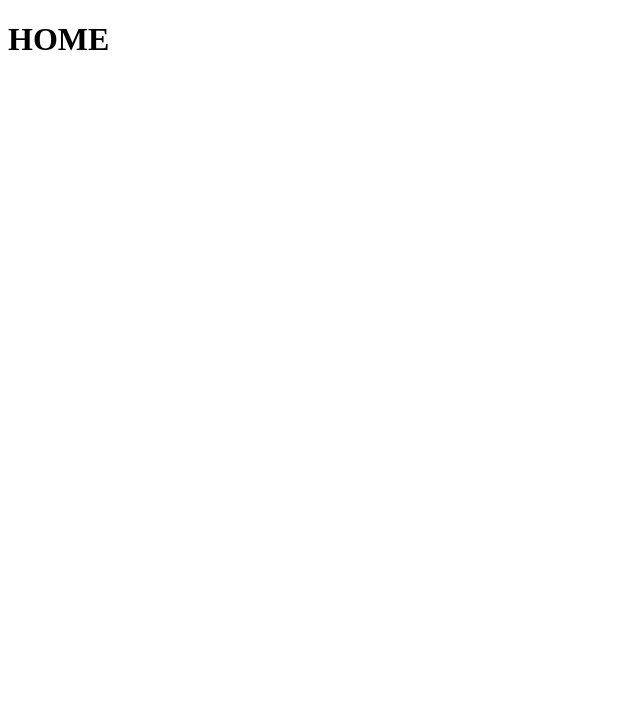
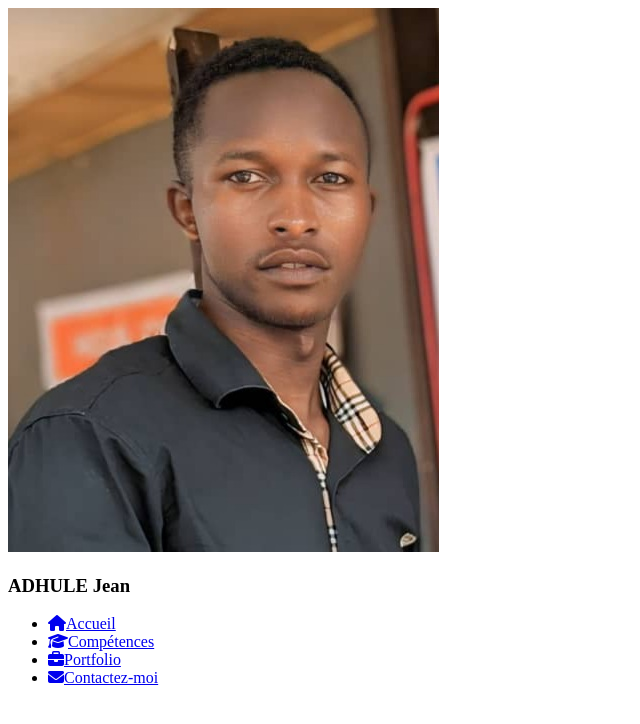
Before and after one commit to ADHULE/react_cv, a React (Create React App) app: page / in a window 1280 px wide. Shown: the top 724 px of the page, without its empty margins (0-640 px from the left). Built offline with nearby package versions, Linux system fonts and the light colour scheme.

Commit message:
ajout des éléments de navigation entre différentes pages

```diff
--- a/public/index.html
+++ b/public/index.html
@@ -1,24 +1,29 @@
 <!DOCTYPE html>
 <html lang="en">
+
 <head>
   <meta charset="utf-8" />
   <!-- <link rel="icon" href="%PUBLIC_URL%/favicon.ico" /> -->
   <meta name="viewport" content="width=device-width, initial-scale=1" />
   <meta name="theme-color" content="#000000" />
-    <meta
-      name="description"
-      content="Web site created using create-react-app"
-    />
+  <meta name="description" content="Web site created using create-react-app" />
   <link rel="apple-touch-icon" href="%PUBLIC_URL%/logo192.png" />
 
   <link rel="manifest" href="%PUBLIC_URL%/manifest.json" />
   <!-- icon de la page -->
   <link rel=" shortcut icon" href="Media/logo.jpg">
   <title>cv système Adhule</title>
+
+  <!-- importation des icons -->
+  <link rel="stylesheet" href="https://cdnjs.cloudflare.com/ajax/libs/font-awesome/6.5.1/css/all.min.css"
+    integrity="sha512-DTOQO9RWCH3ppGqcWaEA1BIZOC6xxalwEsw9c2QQeAIftl+Vegovlnee1c9QX4TctnWMn13TZye+giMm8e2LwA=="
+    crossorigin="anonymous" referrerpolicy="no-referrer" />
 </head>
+
 <body>
 
   <div id="root"></div>
 
 </body>
+
 </html>
--- a/src/App.js
+++ b/src/App.js
@@ -16,7 +16,7 @@ const App = () => {
       {/* Routes contient toutes les définitions de navigation */}
       <Routes>
         {/* Chaque Route correspond à un chemin (URL) et affiche un composant */}
-        <Route path="/" element={<Home />} />
+        <Route path="/" exact element={<Home />} />
         <Route path="/contact" element={<Contact />} />
         <Route path="/knowledges" element={<Knowledges />} />
         <Route path="/portfolio" element={<Portfolio />} />
--- /dev/null
+++ b/src/Components/Navigation.js
@@ -0,0 +1,49 @@
+import React from "react";
+import { NavLink } from "react-router-dom";
+
+const Navigation = () => {
+  return (
+    <div className="sidebar">
+      {/* Section profil */}
+      <div className="id">
+        <div className="idcontent">
+          {/* Image de profil */}
+          <img src="./Media/my.jpg" alt="profil-pic" />
+          <h3>ADHULE Jean</h3>
+        </div>
+      </div>
+
+      {/* Éléments de navigation */}
+      <div className="navigation">
+        <ul>
+          <li>
+            <NavLink exact to="/" activeClassName="navActive">
+              <i className="fas fa-home"></i>
+              <span>Accueil</span>
+            </NavLink>
+          </li>
+          <li>
+            <NavLink exact to="/knowledges" activeClassName="navActive">
+              <i className="fas fa-graduation-cap"></i>
+              <span>Compétences</span>
+            </NavLink>
+          </li>
+          <li>
+            <NavLink exact to="/portfolio" activeClassName="navActive">
+              <i className="fas fa-briefcase"></i>
+              <span>Portfolio</span>
+            </NavLink>
+          </li>
+          <li>
+            <NavLink exact to="/contact" activeClassName="navActive">
+              <i className="fas fa-envelope"></i>
+              <span>Contactez-moi</span>
+            </NavLink>
+          </li>
+        </ul>
+      </div>
+    </div>
+  );
+};
+
+export default Navigation;
--- a/src/Pages/Contact.js
+++ b/src/Pages/Contact.js
@@ -1,9 +1,10 @@
 import React from 'react';
+import Navigation from '../Components/Navigation';
 
 const Contact = () => {
     return (
         <div>
-            <h1>Contact</h1>
+         <Navigation/>
         </div>
     );
 };
--- a/src/Pages/Home.js
+++ b/src/Pages/Home.js
@@ -1,9 +1,12 @@
 import React from 'react';
+import Navigation from '../Components/Navigation';
 
 const Home = () => {
     return (
         <div>
-            <h1>HOME</h1>
+            <Navigation />
+
+
         </div>
     );
 };
--- a/src/Pages/Knowledges.js
+++ b/src/Pages/Knowledges.js
@@ -1,8 +1,10 @@
 import React from 'react';
+import Navigation from '../Components/Navigation';
 
 const Knowledges = () => {
     return (
         <div>
+            <Navigation/>
             <h1>Knowledges</h1>
         </div>
     );
--- a/src/Pages/Portfolio.js
+++ b/src/Pages/Portfolio.js
@@ -1,8 +1,10 @@
 import React from 'react';
+import Navigation from '../Components/Navigation';
 
 const Portfolio = () => {
     return (
         <div>
+            <Navigation/>
             <h1>Portfolio</h1>
         </div>
     );
```
Also changed, not shown: public/Media/my.jpg (added), public/Media/total_img.jpg (added). Lines whose indentation alone changed are shown as unchanged.
